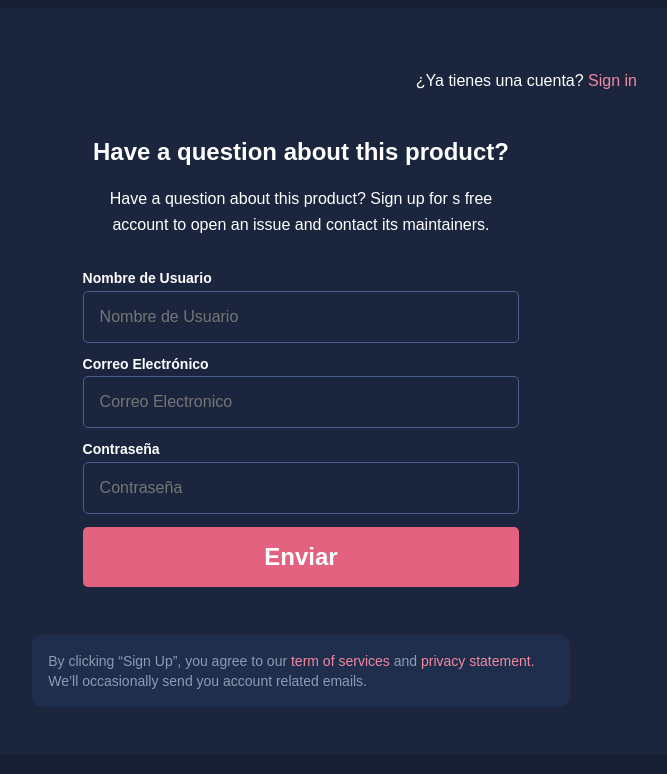
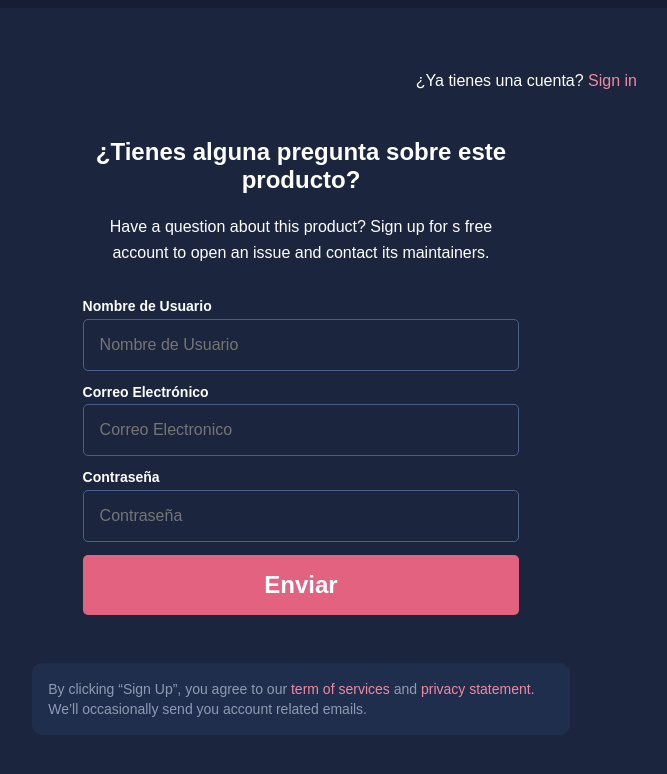
Before and after one commit to PavloskyMCh/signup, a plain HTML site: page index.html in a window 1280 px wide. Shown: the whole page, without its empty margins (347-1014 px from the left). Drawn offline with Linux system fonts and the light colour scheme.

Commit message:
españolvscode

```diff
--- a/index.html
+++ b/index.html
@@ -12,7 +12,7 @@
     <main class="create">
       <p class="login">¿Ya tienes una cuenta? <a href="#">Sign in</a></p>
       <article class="content">
-        <h1>Have a question about this product?</h1>
+        <h1>¿Tienes alguna pregunta sobre este producto?</h1>
         <p>
           Have a question about this product? Sign up for s free account to open
           an issue and contact its maintainers.
```
